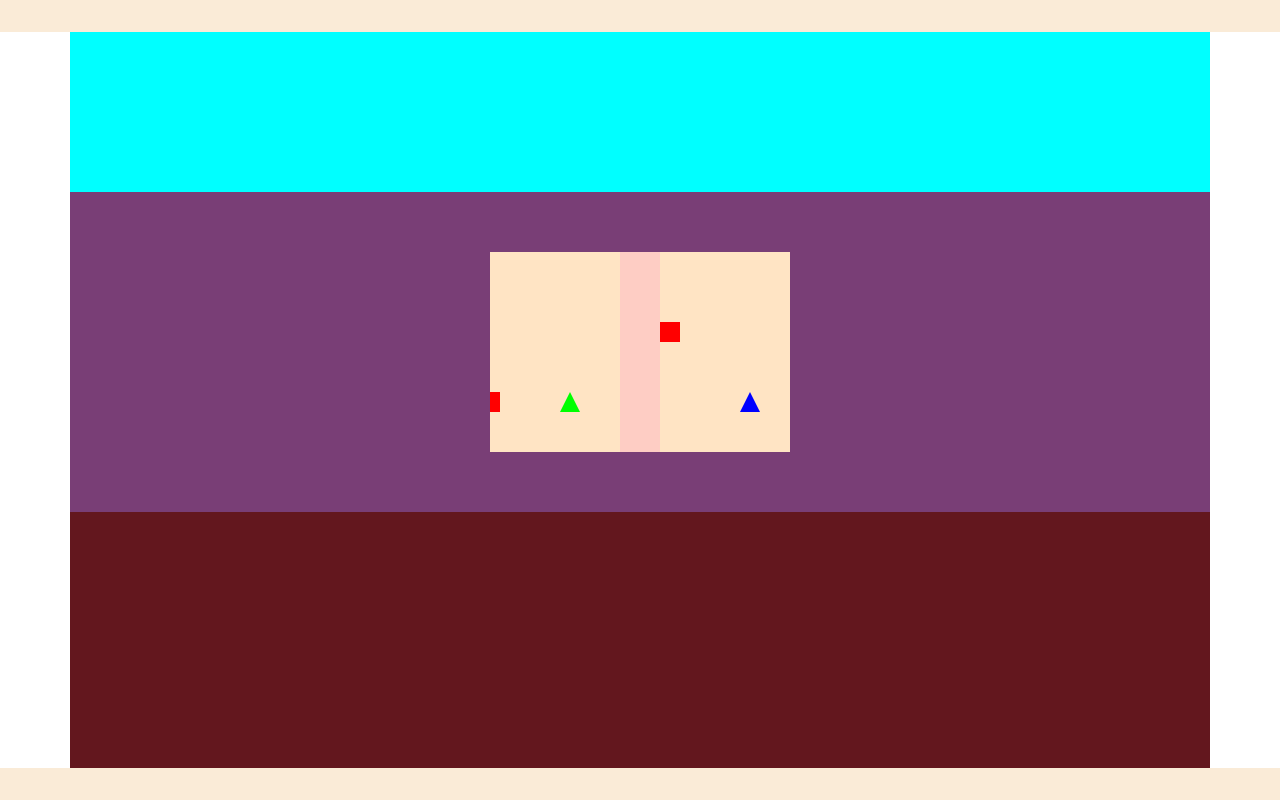
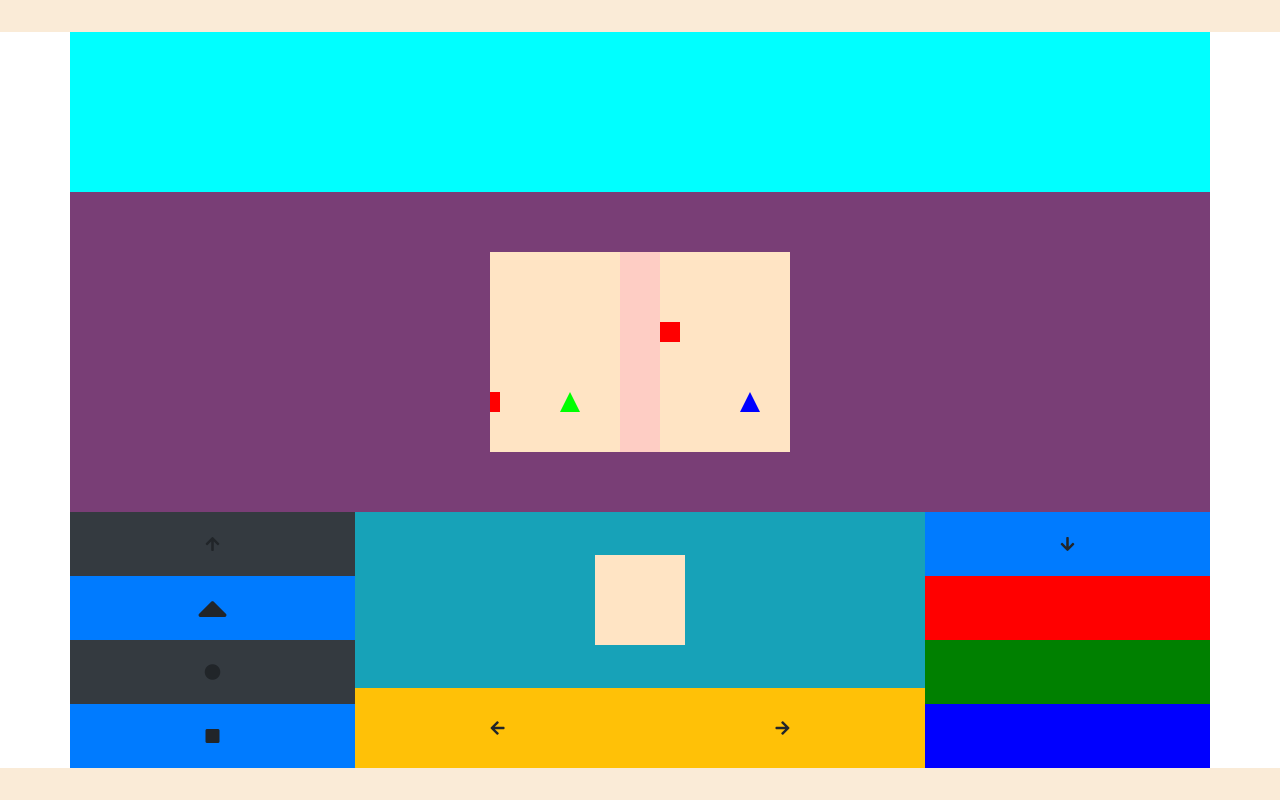
Before and after one commit to sumiship/ActionGame, a plain HTML site: page index.html in a window 1280 px wide. Drawn offline with nearby package versions, Linux system fonts and the light colour scheme.

Commit message:
[command]icon

```diff
--- a/css/main.css
+++ b/css/main.css
@@ -0,0 +1,5 @@
+.com .ic {
+  display: flex;
+  justify-content: center;
+  align-items: center;
+}
--- a/index.html
+++ b/index.html
@@ -13,6 +13,10 @@
       href="https://stackpath.bootstrapcdn.com/bootstrap/4.2.1/css/bootstrap.min.css"
       integrity="sha384-GJzZqFGwb1QTTN6wy59ffF1BuGJpLSa9DkKMp0DgiMDm4iYMj70gZWKYbI706tWS"
       crossorigin="anonymous"
+    />
+    <link
+      href="https://use.fontawesome.com/releases/v5.6.1/css/all.css"
+      rel="stylesheet"
     />
     <link rel="stylesheet" href="css/main.css" />
     <title>ActionGame</title>
@@ -41,9 +45,45 @@
         </canvas>
       </div>
       <div
-        class="row"
+        class="row com"
         style="height: 32vh; background-color: rgb(99, 23, 30)"
-      ></div>
+      >
+        <div class="col-3 bg-dark">
+          <div id="us-u" class="row ic" style="height: 8vh">
+            <i class="fas fa-arrow-up" style="margin: 0 auto"></i>
+          </div>
+          <div id="shape-t" class="row ic bg-primary" style="height: 8vh">
+            <i class="fas fa-caret-up fa-3x" style="margin: 0 auto"></i>
+          </div>
+          <div id="shape-c" class="row ic" style="height: 8vh">
+            <i class="fas ic fa-circle" style="margin: 0 auto"></i>
+          </div>
+          <div id="shape-s" class="row ic bg-primary" style="height: 8vh">
+            <i class="fas fa-square" style="margin: 0 auto"></i>
+          </div>
+        </div>
+        <div class="col-6 bg-info">
+          <div class="row ic" style="height: 22vh;">
+            <canvas width="90px"
+            height="90px"
+            style="margin: auto; background-color: bisque">
+            canvas not supported.
+            </canvas>
+          </div>
+          <div class="row bg-warning" style="height: 10vh;"">
+            <div class="col-6 ic"><i class="fas fa-arrow-left" style="margin: 0 auto"></i></div>
+            <div class="col-6 ic"><i class="fas fa-arrow-right" style="margin: 0 auto"></i></div>
+          </div>
+        </div>
+        <div id="us-s" class="col-3 bg-primary">
+          <div class="row ic" style="height: 8vh">
+            <i class="fas fa-arrow-down" style="margin: 0 auto"></i>
+          </div>
+          <div id="color-r" class="row" style="height: 8vh; background-color: red"></div>
+          <div id="color-g" class="row" style="height: 8vh; background-color: green"></div>
+          <div id="color-b" class="row" style="height: 8vh; background-color: blue"></div>
+        </div>
+      </div>
     </main>
     <footer style="height: 4vh; background-color: antiquewhite"></footer>
     <script
--- a/js/main.js
+++ b/js/main.js
@@ -52,13 +52,6 @@
     }
   }
 
-  // let view = new Enemy(10, 10, "circle", "red");
-  // view.draw();
-  // view = new Enemy(-50, 30, "square", "green");
-  // view.draw();
-  // view = new Enemy(-50, 60, "triangle", "blue");
-  // view.draw();
-
   let enemies = [];
 
   const addEnemy = () => {
@@ -67,7 +60,6 @@
     let shape;
     let color;
     let random = Math.floor(Math.random() * 36);
-    console.log(random);
     if (random % 2 == 0) {
       lr = -150;
       random /= 2;
@@ -100,6 +92,32 @@
     }
     enemies.push(new Enemy(lr, height, shape, color));
   };
+
+  let attack = { shape: "circle", color: "red", us: "u" };
+  document.getElementById("us-u").addEventListener("click", () => {
+    attack.us = "u";
+  });
+  document.getElementById("us-s").addEventListener("click", () => {
+    attack.us = "s";
+  });
+  document.getElementById("color-r").addEventListener("click", () => {
+    attack.color = "red";
+  });
+  document.getElementById("color-g").addEventListener("click", () => {
+    attack.color = "green";
+  });
+  document.getElementById("color-b").addEventListener("click", () => {
+    attack.color = "blue";
+  });
+  document.getElementById("shape-c").addEventListener("click", () => {
+    attack.shape = "circle";
+  });
+  document.getElementById("shape-t").addEventListener("click", () => {
+    attack.shape = "triangle";
+  });
+  document.getElementById("shape-s").addEventListener("click", () => {
+    attack.shape = "square";
+  });
 
   {
     let loop = 0;
```
